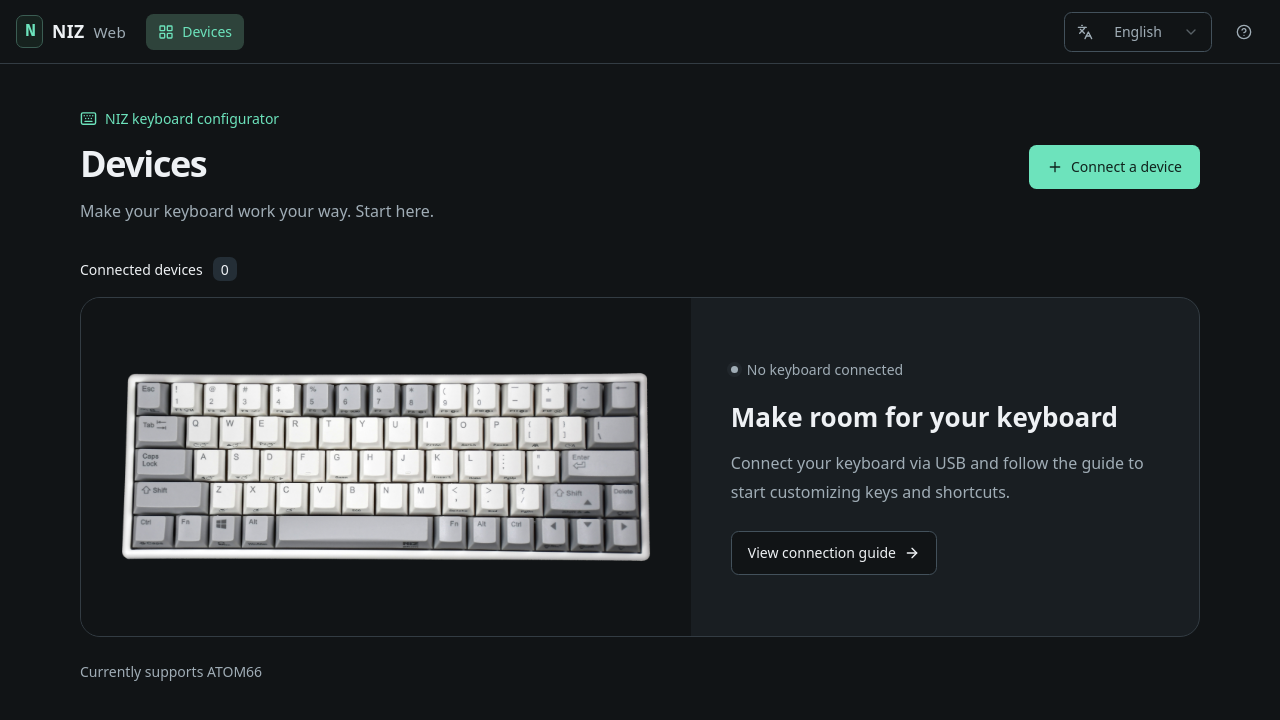
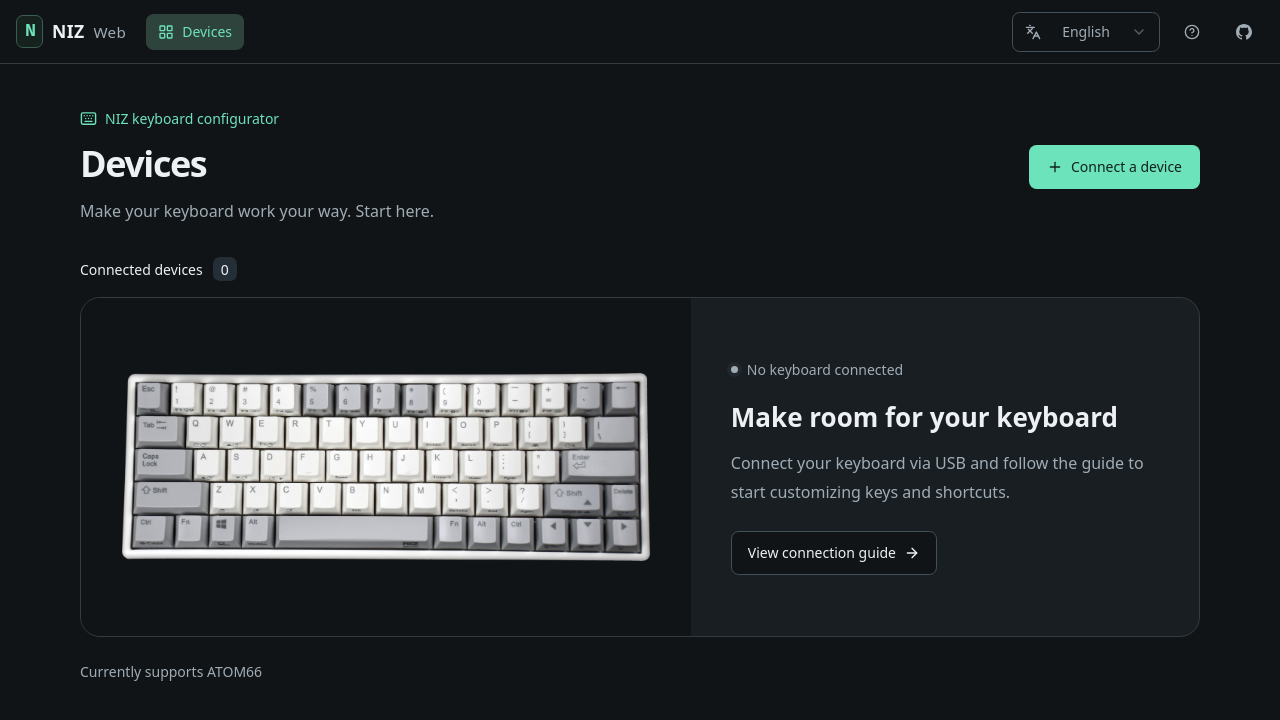
Before and after one commit to cbingb666/niz-web, a React (Vite) app: page / in a window 1280 px wide. Shown: the top 720 px of the page. Built offline with nearby package versions, Linux system fonts and the light colour scheme.

Commit message:
feat: add GitHub repository link to header

```diff
--- a/src/app.tsx
+++ b/src/app.tsx
@@ -124,6 +124,15 @@ function Header() {
         <Button variant="ghost" size="icon" aria-label={t('help.open')} disabled={locked} onClick={showHelp}>
           <CircleHelp />
         </Button>
+        <Button asChild variant="ghost" size="icon" className="text-muted-foreground">
+          <a href="https://github.com/cbingb666/niz-web" target="_blank" rel="noopener noreferrer"
+            aria-label={t('app.github')} title={t('app.github')}>
+            {/* GitHub mark: https://github.com/primer/octicons (MIT). */}
+            <svg viewBox="0 0 16 16" fill="currentColor" aria-hidden="true">
+              <path d="M6.766 11.328c-2.063-.25-3.516-1.734-3.516-3.656 0-.781.281-1.625.75-2.188-.203-.515-.172-1.609.063-2.062.625-.078 1.468.25 1.968.703.594-.187 1.219-.281 1.985-.281.765 0 1.39.094 1.953.265.484-.437 1.344-.765 1.969-.687.218.422.25 1.515.046 2.047.5.593.766 1.39.766 2.203 0 1.922-1.453 3.375-3.547 3.64.531.344.89 1.094.89 1.954v1.625c0 .468.391.734.86.547C13.781 14.359 16 11.53 16 8.03 16 3.61 12.406 0 7.984 0 3.563 0 0 3.61 0 8.031a7.88 7.88 0 0 0 5.172 7.422c.422.156.828-.125.828-.547v-1.25c-.219.094-.5.156-.75.156-1.031 0-1.64-.562-2.078-1.609-.172-.422-.36-.672-.719-.719-.187-.015-.25-.093-.25-.187 0-.188.313-.328.625-.328.453 0 .844.281 1.25.86.313.452.64.655 1.031.655s.641-.14 1-.5c.266-.265.47-.5.657-.656" />
+            </svg>
+          </a>
+        </Button>
       </div>
     </header>
   );
--- a/src/i18n/en.ts
+++ b/src/i18n/en.ts
@@ -6,6 +6,7 @@ export const en = {
     'Configure supported NIZ keyboards directly over WebHID. Profiles and backups stay in your browser.',
   'app.subtitle': 'NIZ keyboard configurator',
   'app.editor': 'Keyboard editor',
+  'app.github': 'GitHub repository (opens in a new tab)',
   'devices.navigation': 'Page navigation',
   'devices.title': 'Devices',
   'devices.description': 'Make your keyboard work your way. Start here.',
--- a/src/i18n/zh-CN.ts
+++ b/src/i18n/zh-CN.ts
@@ -4,6 +4,7 @@ export const zhCN = {
     'NIZ 键盘网页配置工具，通过 WebHID 直接连接 USB 键盘。配置和备份仅在浏览器本地处理。',
   'app.subtitle': 'NIZ 键盘配置工具',
   'app.editor': '键盘编辑器',
+  'app.github': 'GitHub 仓库（在新标签页打开）',
   'devices.navigation': '页面导航',
   'devices.title': '设备管理',
   'devices.description': '你的键盘，你的使用习惯。从这里开始配置。',
```
